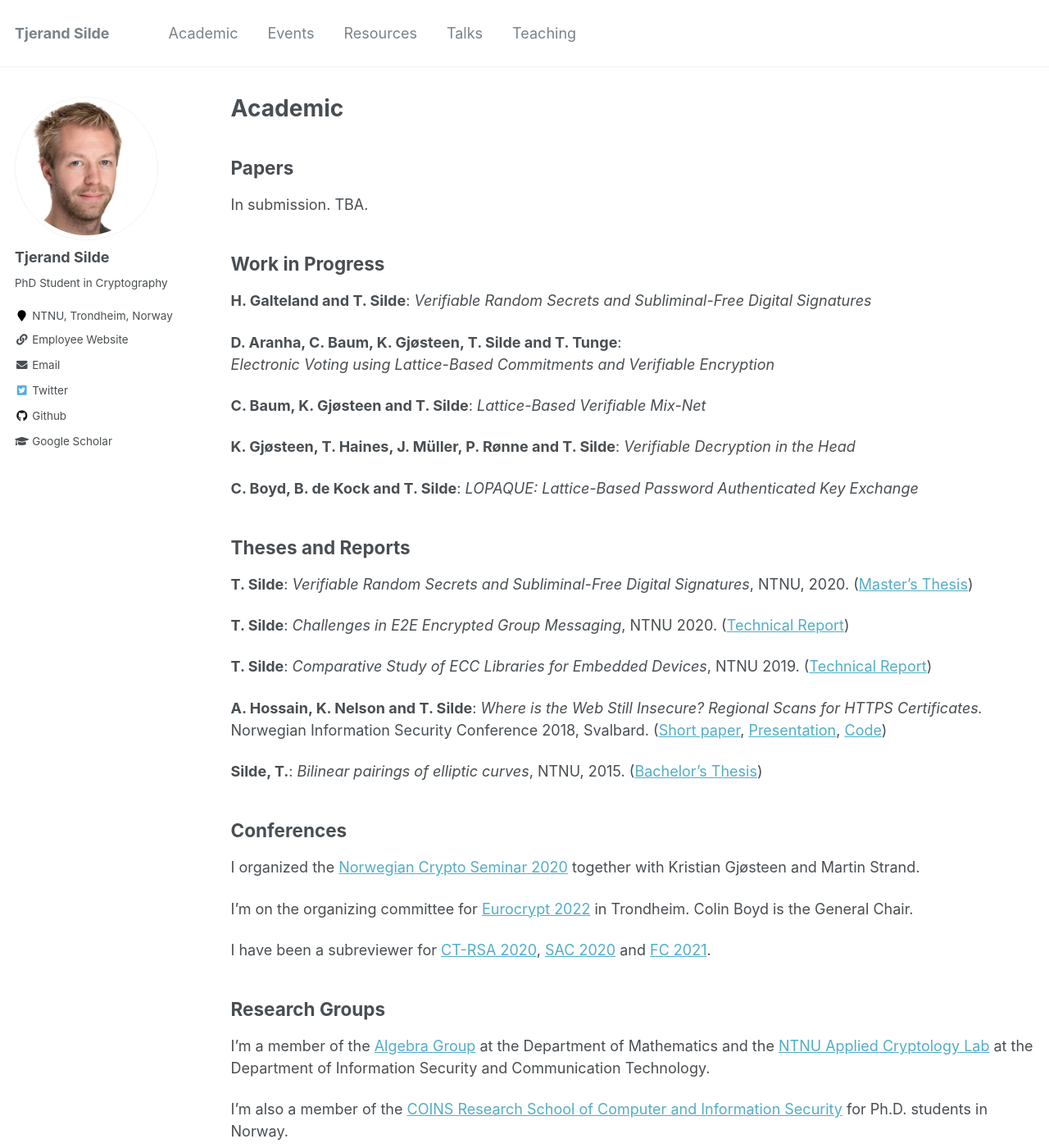
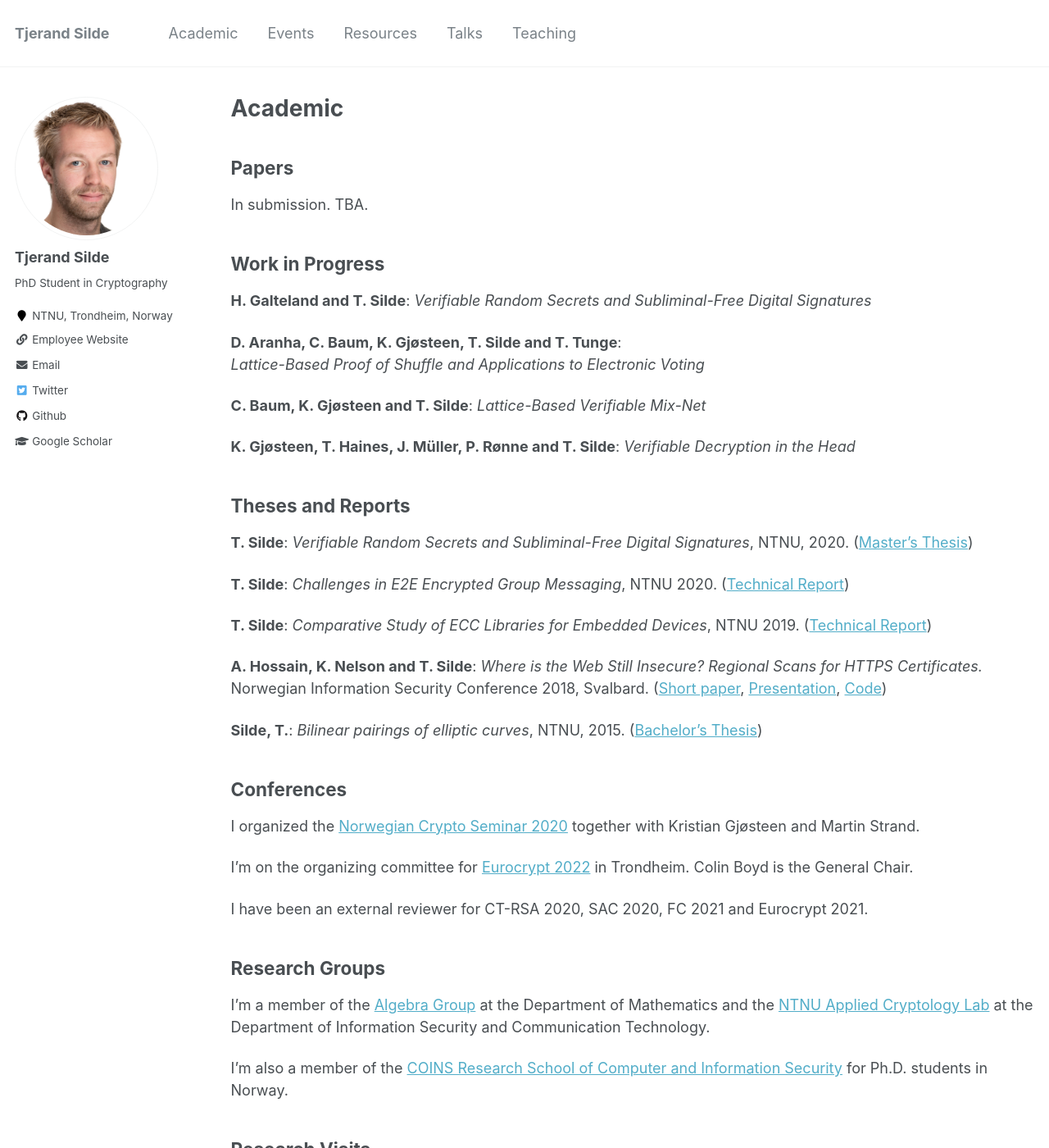
Before and after one commit to tjesi/tjesi.github.io, a Jekyll site: the page built from _pages/academic.md, in a window 1280 px wide and 1400 px high. Shown: the whole window at 82% size. Built offline with Jekyll 4.4.1, drawn with Linux system fonts in a browser that asks for light colours.

Commit message:
Update academic.md

```diff
--- a/_pages/academic.md
+++ b/_pages/academic.md
@@ -14,13 +14,11 @@ In submission. TBA.
 **H. Galteland and T. Silde**: _Verifiable Random Secrets and Subliminal-Free Digital Signatures_
 
 **D. Aranha, C. Baum, K. Gjøsteen, T. Silde and T. Tunge**:\
-_Electronic Voting using Lattice-Based Commitments and Verifiable Encryption_
+_Lattice-Based Proof of Shuffle and Applications to Electronic Voting_
 
 **C. Baum, K. Gjøsteen and T. Silde**: _Lattice-Based Verifiable Mix-Net_
 
 **K. Gjøsteen, T. Haines, J. Müller, P. Rønne and T. Silde**: _Verifiable Decryption in the Head_
-
-**C. Boyd, B. de Kock and T. Silde**: _LOPAQUE: Lattice-Based Password Authenticated Key Exchange_
 
 ## Theses and Reports
 
@@ -40,7 +38,7 @@ I organized the [Norwegian Crypto Seminar 2020](https://wiki.math.ntnu.no/nks/nk
 
 I'm on the organizing committee for [Eurocrypt 2022](https://eurocrypt.iacr.org/2022) in Trondheim. Colin Boyd is the General Chair.
 
- I have been a subreviewer for [CT-RSA 2020](https://link.springer.com/book/10.1007/978-3-030-40186-3), [SAC 2020](https://sac2020.ca) and [FC 2021](https://fc21.ifca.ai).
+ I have been an external reviewer for CT-RSA 2020, SAC 2020, FC 2021 and Eurocrypt 2021.
 
 ## Research Groups
 I'm a member of the [Algebra Group](https://www.ntnu.edu/imf/research/algebra) at the Department of Mathematics and the [NTNU Applied Cryptology Lab](https://www.ntnu.edu/iik/nacl-lab) at the Department of Information Security and Communication Technology.
```
